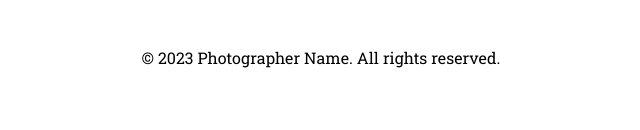
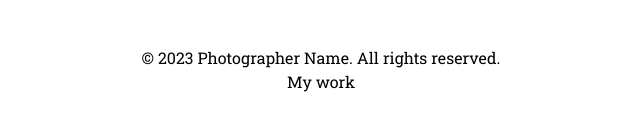
Before and after one commit to trishak27/tkhandel, a plain HTML site: page index.html in a window 1280 px wide. Shown: the part 1638-1768 px from the top of the page, 319-959 px from the left. Drawn offline with Linux system fonts and the light colour scheme.

Commit message:
Update index.html

```diff
--- a/index.html
+++ b/index.html
@@ -43,6 +43,7 @@
   </section>
   <footer>
     <p>&copy; 2023 Photographer Name. All rights reserved. </p>
+ <p>My work </p>
   </footer>
 </body>
 </html>
```
